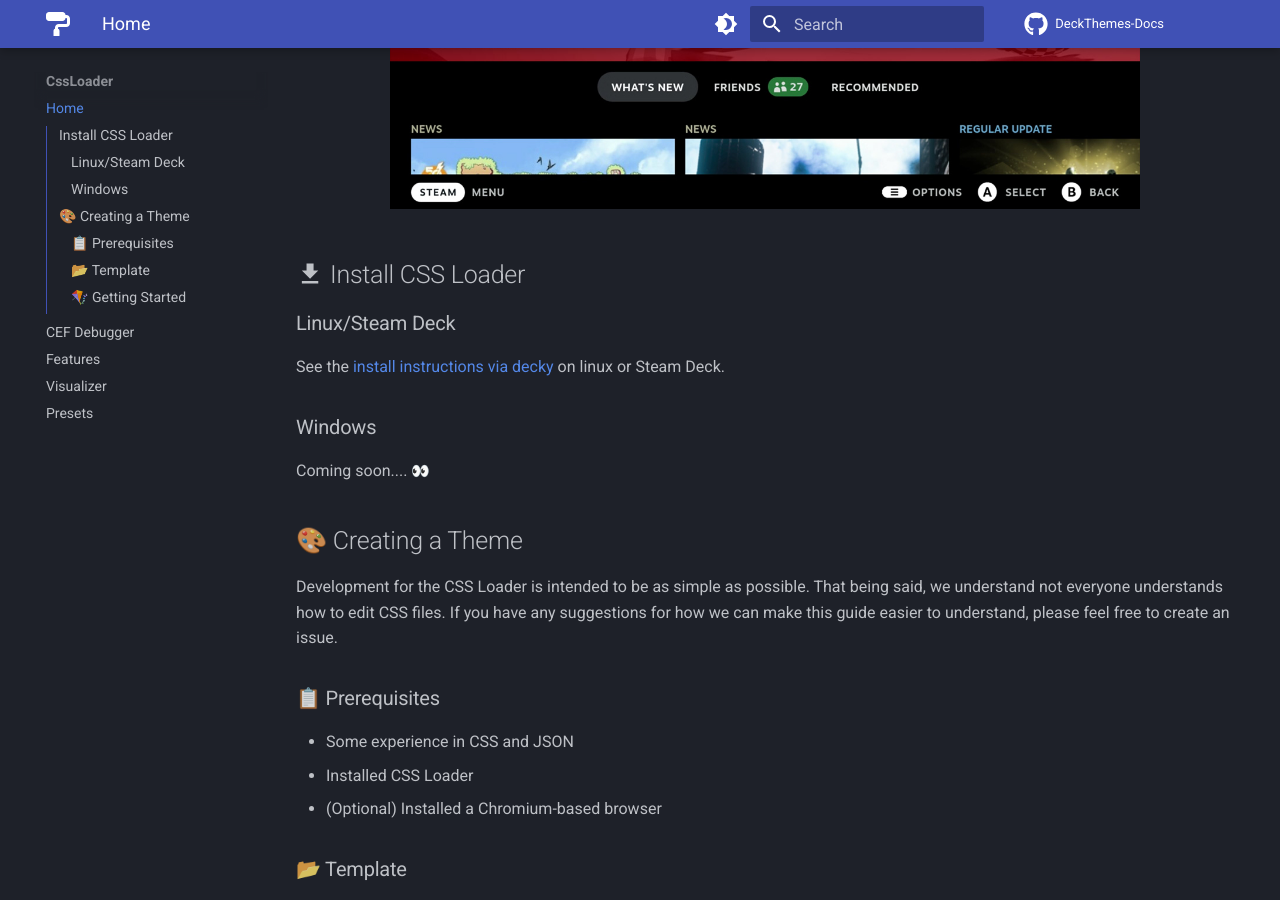
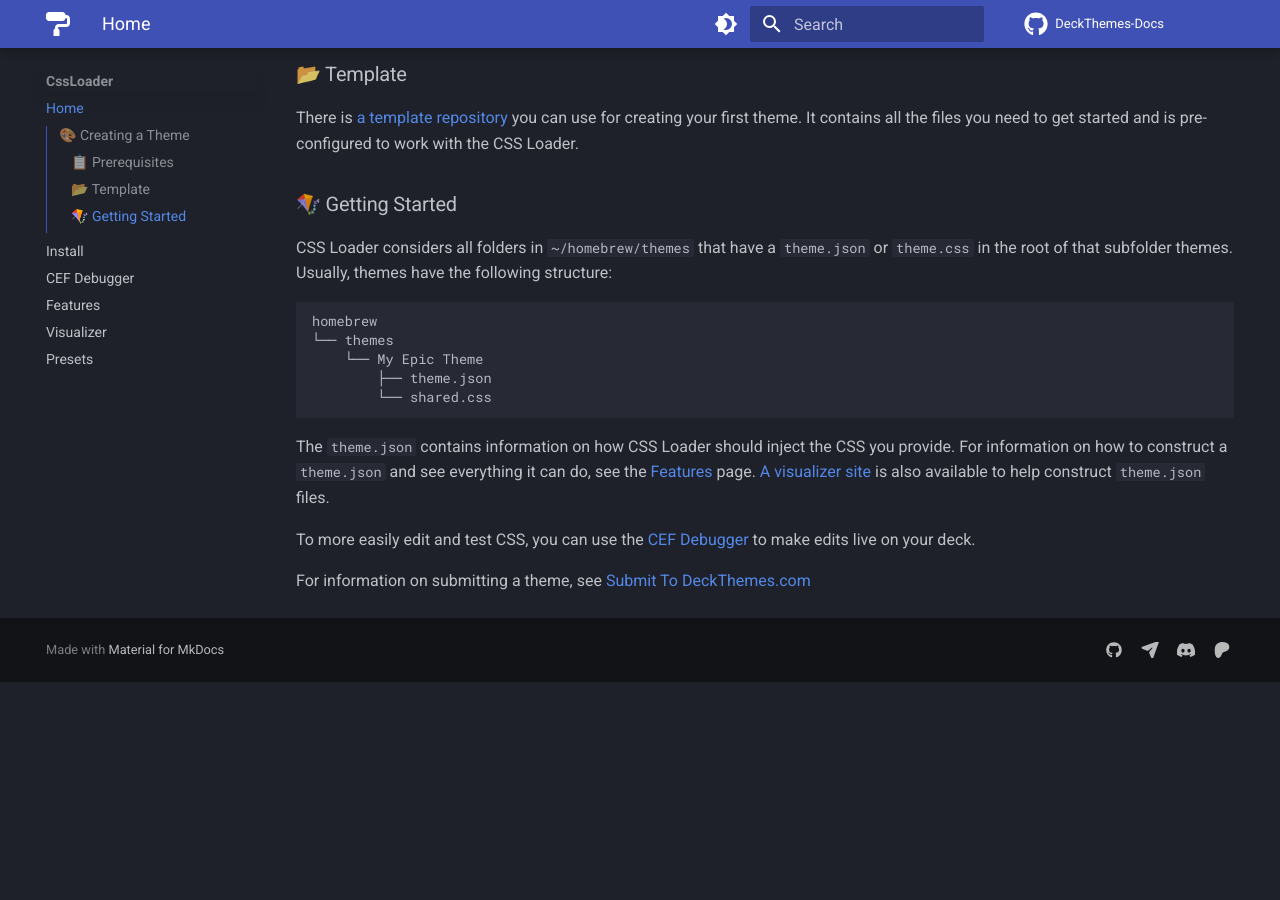
Before and after one commit to DeckThemes/DeckThemes-Docs, an MkDocs documentation site: the page built from docs/CSSLoader/index.md, in a window 1280 px wide and 900 px high, scrolled down 751 px. Built offline with MkDocs 1.6.1 and Material for MkDocs 9.7.7, drawn with Linux system fonts in a browser that asks for light colours; emoji names are drawn with the system emoji font; comment, search, counter and statistics services are not loaded; after the commit the page ends 1433 px from its top, so only the background shows below that.

```diff
--- a/docs/CSSLoader/index.md
+++ b/docs/CSSLoader/index.md
@@ -2,21 +2,9 @@
   <img src="/CSSLoader/img/logo.png" alt="CSS Loader logo, based on paint-roller from Font Awesome" width="200">
   <br>
   CSS Loader - Docs
+  <br>
+  <a href="https://discord.gg/HsU72Kfnpf"><img src="https://img.shields.io/discord/1051660079033745478?color=%235865F2&label=discord" /></a>
 </h1>
-<p align="center">
-  <a href="https://discord.gg/HsU72Kfnpf"><img src="https://img.shields.io/discord/1051660079033745478?color=%235865F2&label=discord" /></a>
-  <br>
-  <br>
-  <img src="/CSSLoader/img/Phantom.jpg" alt="CSS Loader screenshot with Phantom and Obsidian" width="80%">
-</p>
-
-## :material-download: Install CSS Loader
-
-### Linux/Steam Deck
-See the [install instructions via decky](/Install) on linux or Steam Deck.
-
-### Windows
-Coming soon.... :eyes:
 
 ## 🎨 Creating a Theme
 
--- a/mkdocs.yml
+++ b/mkdocs.yml
@@ -3,6 +3,7 @@ repo_url: https://github.com/beebls/DeckThemes-Docs
 repo_name: DeckThemes-Docs
 theme:
   name: material
+  favicon: favicon.ico
   features:
     - toc.integrate
     - navigation.instant
@@ -10,6 +11,7 @@ theme:
     - navigation.sections
     - navigation.tabs
     - navigation.tracking
+
   palette:
     # Palette toggle for light mode
     - scheme: slate
@@ -30,16 +32,17 @@ theme:
 nav:
   - Home:
     - Home: "index.md"
-    - Install: "Install.md"
     - Submit: "Submission.md"
   - CssLoader:
     - Home: "CSSLoader/index.md"
+    - Install: "CSSLoader/Install.md"
     - CEF Debugger: "CSSLoader/Cef_Debugger.md"
     - Features: "CSSLoader/Features.md"
     - Visualizer: "CSSLoader/Visualizer.md"
     - Presets: "CSSLoader/Presets.md"
   - AudioLoader:
     - Home: "AudioLoader/index.md"
+    - Install: "AudioLoader/Install.md"
 
 markdown_extensions:
   - admonition
@@ -47,6 +50,7 @@ markdown_extensions:
   - pymdownx.superfences
   - def_list
   - attr_list
+  - md_in_html
   - pymdownx.emoji:
       emoji_index: !!python/name:materialx.emoji.twemoji
       emoji_generator: !!python/name:materialx.emoji.to_svg
@@ -54,3 +58,14 @@ markdown_extensions:
       custom_checkbox: true
   - toc:
       permalink: true
+
+extra:
+  social:
+    - icon: fontawesome/brands/github
+      link: https://github.com/DeckThemes
+    - icon: fontawesome/solid/paper-plane
+      link: mailto:contact@suchmeme.nl
+    - icon: fontawesome/brands/discord
+      link: https://discord.gg/HsU72Kfnpf
+    - icon: fontawesome/brands/patreon
+      link: https://www.patreon.com/deckthemes
```
Also changed, not shown: docs/AudioLoader/Install.md (added, +14 -0 lines), docs/AudioLoader/index.md (+3 -7 lines), docs/CSSLoader/Install.md (added, +20 -0 lines), docs/index.md (+41 -12 lines), package.json (deleted, +0 -25 lines), 1 other file.
